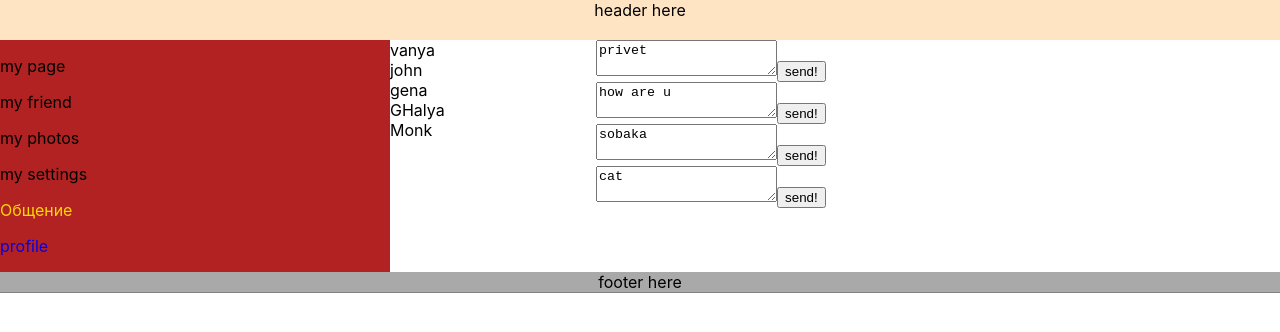
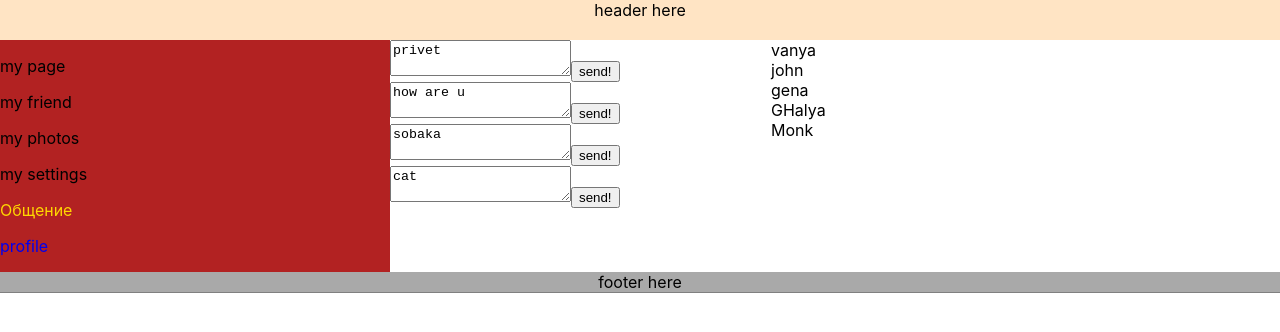
Before and after one commit to CocoGrub/React-Social-network, a React (Create React App) app: page /dialog in a window 1280 px wide. Shown: the top 332 px of the page. Built offline with nearby package versions, Linux system fonts and the light colour scheme.

Commit message:
before context

```diff
--- a/src/components/MessagesPage/dialogItem/dialogItem.jsx
+++ b/src/components/MessagesPage/dialogItem/dialogItem.jsx
@@ -1,11 +1,26 @@
 import React from 'react'
 
-export default function DialogItem(props){
-    console.log(props.names);
+const  DialogItem =(props)=>{
+    console.log(props);
 
-    const names = props.names.map((x,y)=>{
-        return <div key={y}>{x.name}</div>
-        })
+   const textRef = React.createRef()
+    const sendMsg=()=>{
+            props.sendMessage(textRef.current.value)
+    }
 
-    return(<div>{names}</div>)
+
+
+
+
+    const messages = props.messages.map((x,y)=>{
+
+        return <div key={y}>  <textarea ref={textRef} defaultValue={x.message}></textarea>
+        <button onClick={()=>{sendMsg()}}>send!</button></div>
+
+    })
+
+    return(<div>{messages}</div>)
 }
+
+
+export default DialogItem
--- /dev/null
+++ b/src/components/MessagesPage/dialogItem/dialogItemContainer.jsx
@@ -0,0 +1,25 @@
+import React from 'react'
+import DialogItem from './dialogItem'
+import {DialogActionCreator} from '../../../redux/MessagePageReducer'
+
+
+const dialogItemContainer =(props)=>{
+
+const sendMessage = (text)=>{
+    props.store.dispatch(DialogActionCreator(text))
+}
+
+const state=props.store.getState()
+const messages=state.messagesPage.messages
+
+return (<div>
+<DialogItem
+    sendMessage={(text)=>{sendMessage(text)}}
+    messages={messages}
+></DialogItem>
+</div>)
+
+
+}
+
+export default dialogItemContainer
--- a/src/components/MessagesPage/messagePage.jsx
+++ b/src/components/MessagesPage/messagePage.jsx
@@ -1,23 +1,20 @@
 import React from 'react';
-import DialogItem from './dialogItem/dialogItem'
+import DialogItemContainer from './dialogItem/dialogItemContainer'
 import classes from './messages.module.css'
-import {DialogActionCreator} from '../../redux/MessagePageReducer';
+
 
 export default function Messages(props){
 
 
-const textRef = React.createRef()
-const text =' '
-const data = props.store.getState()
+console.log(props);
 
-console.log(data);
-const messages = data.messagesPage.messages.map((i,k)=>{
-return(<div key={k}><textarea ref={textRef} defaultValue={i.message}></textarea><button onClick={()=>{props.store.dispatch(DialogActionCreator(text))}}>send!</button></div>)
+const names= props.store.getState().messagesPage.names.map((i,k)=>{
+return(<div key={k}>{i.name}</div>)
 })
 
 return(<div className={classes.talk}>
-    <div><DialogItem names={data.messagesPage.names}></DialogItem></div>
-    <div> {messages}</div>
+    <div><DialogItemContainer store={props.store}></DialogItemContainer></div>
+    <div> {names}</div>
 
     </div>
     )
--- /dev/null
+++ b/src/redux/reduxContext.js
@@ -0,0 +1,5 @@
+import React from 'react'
+
+const context = React.createContext(null)
+
+export default context;
```
